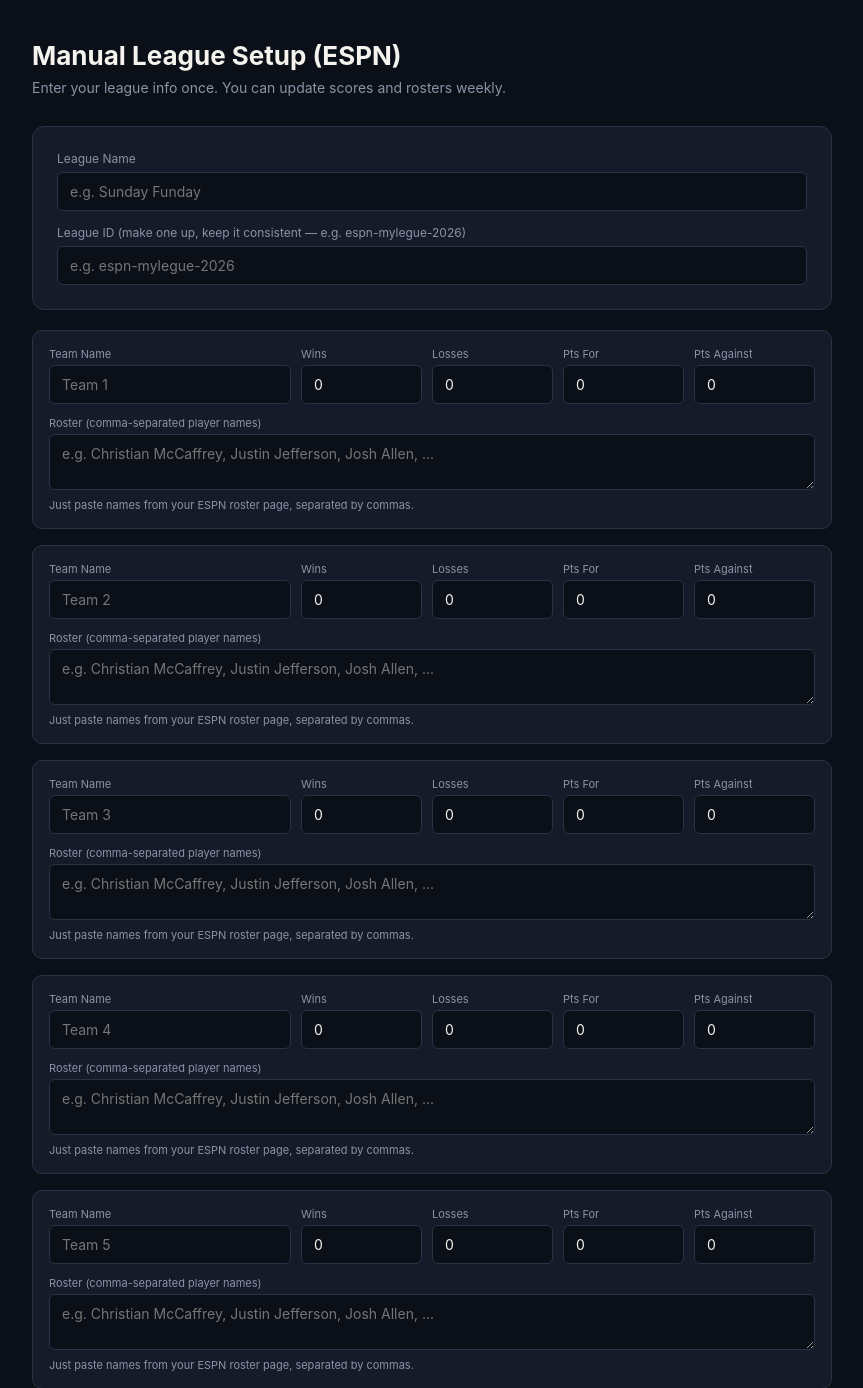
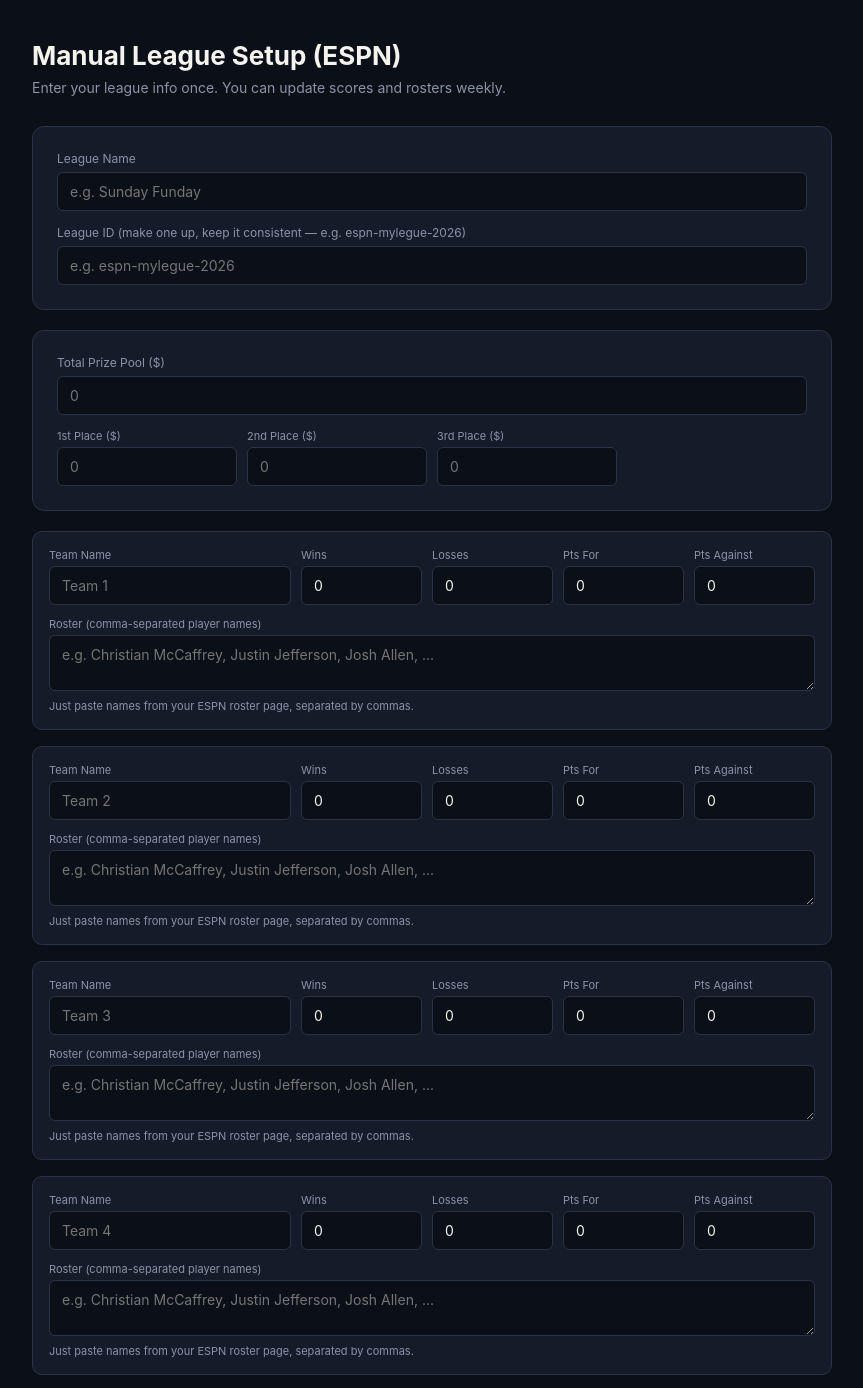
Before and after one commit to matdj11/league-tonight, a Flask app: page /manual-setup in a window 1280 px wide. Shown: the top 1388 px of the page, without its empty margins (208-1071 px from the left). Run offline with Flask 3, Linux system fonts and the light colour scheme.

Commit message:
Update manual_setup.html

```diff
--- a/templates/manual_setup.html
+++ b/templates/manual_setup.html
@@ -15,6 +15,7 @@
         input:focus, textarea:focus { outline: none; border-color: #FFB020; }
         .team-block { border: 1px solid #2A3245; border-radius: 10px; padding: 16px; margin-bottom: 16px; }
         .team-top-row { display: grid; grid-template-columns: 2fr 1fr 1fr 1fr 1fr; gap: 10px; margin-bottom: 12px; }
+        .prize-row { display: grid; grid-template-columns: 1fr 1fr 1fr 1fr; gap: 10px; }
         .col-label { font-size: 11px; color: #8B93A7; margin-bottom: 4px; }
         .btn { display: inline-block; background: #FFB020; color: #3A2600; padding: 12px 24px; border-radius: 8px; font-weight: 700; font-size: 14px; border: none; cursor: pointer; margin-top: 10px; }
         .btn:hover { background: #E6A018; }
@@ -23,6 +24,9 @@
         .status.success { color: #5EEAD4; }
         .status.error { color: #FF6B5E; }
         .roster-hint { font-size: 11px; color: #8B93A7; margin-top: 4px; }
+        .pin-reveal { background: #1F5A50; border-radius: 12px; padding: 20px; text-align: center; margin-top: 16px; }
+        .pin-reveal .pin { font-size: 32px; font-weight: 800; letter-spacing: 0.2em; color: #5EEAD4; margin: 8px 0; }
+        .pin-reveal p { font-size: 13px; color: #F5F3EE; }
     </style>
 </head>
 <body>
@@ -37,12 +41,32 @@
             <input type="text" id="league_id" placeholder="e.g. espn-mylegue-2026" />
         </div>
 
+        <div class="card">
+            <label>Total Prize Pool ($)</label>
+            <input type="number" id="prize_pool" placeholder="0" step="1" />
+            <div class="prize-row" style="margin-top: 14px;">
+                <div>
+                    <div class="col-label">1st Place ($)</div>
+                    <input type="number" id="first_place" placeholder="0" step="1" />
+                </div>
+                <div>
+                    <div class="col-label">2nd Place ($)</div>
+                    <input type="number" id="second_place" placeholder="0" step="1" />
+                </div>
+                <div>
+                    <div class="col-label">3rd Place ($)</div>
+                    <input type="number" id="third_place" placeholder="0" step="1" />
+                </div>
+            </div>
+        </div>
+
         <div id="teams_container"></div>
         <button class="btn secondary" onclick="addTeamRow()">+ Add Team</button>
 
         <br>
         <button class="btn" id="submit_btn" onclick="submitLeague()">Save League</button>
         <div class="status" id="status"></div>
+        <div id="pin_reveal_container"></div>
     </div>
 
     <script>
@@ -90,6 +114,10 @@
             const btn = document.getElementById('submit_btn');
             const leagueName = document.getElementById('league_name').value.trim();
             const leagueId = document.getElementById('league_id').value.trim();
+            const prizePool = parseFloat(document.getElementById('prize_pool').value) || 0;
+            const firstPlace = parseFloat(document.getElementById('first_place').value) || 0;
+            const secondPlace = parseFloat(document.getElementById('second_place').value) || 0;
+            const thirdPlace = parseFloat(document.getElementById('third_place').value) || 0;
 
             if (!leagueName || !leagueId) {
                 statusEl.textContent = 'Please enter a league name and league ID.';
@@ -130,17 +158,31 @@
                     body: JSON.stringify({
                         league_id: leagueId,
                         league_name: leagueName,
-                        teams: teams
+                        teams: teams,
+                        prize_pool: prizePool,
+                        first_place_amount: firstPlace,
+                        second_place_amount: secondPlace,
+                        third_place_amount: thirdPlace
                     })
                 });
                 const data = await res.json();
 
                 if (data.status === 'saved') {
-                    statusEl.textContent = 'League saved! Redirecting to your dashboard...';
+                    statusEl.textContent = 'League saved!';
                     statusEl.className = 'status success';
+
+                    const pinContainer = document.getElementById('pin_reveal_container');
+                    pinContainer.innerHTML = `
+                        <div class="pin-reveal">
+                            <p>Share this League PIN with your league members so they can log in and claim their team:</p>
+                            <div class="pin">${data.league_pin}</div>
+                            <p>They'll go to the site, enter this PIN, then pick their team and set their own 4-digit PIN.</p>
+                        </div>
+                    `;
+
                     setTimeout(() => {
                         window.location.href = `/dashboard?league_id=${encodeURIComponent(leagueId)}`;
-                    }, 1200);
+                    }, 6000);
                 } else {
                     throw new Error(data.error || 'Failed to save league.');
                 }
```
